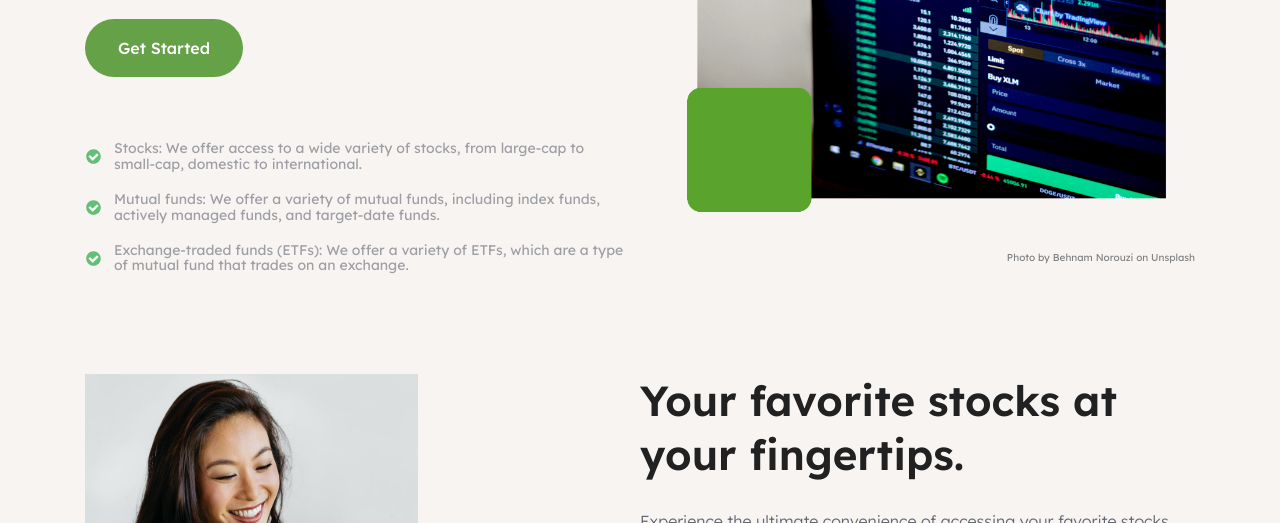
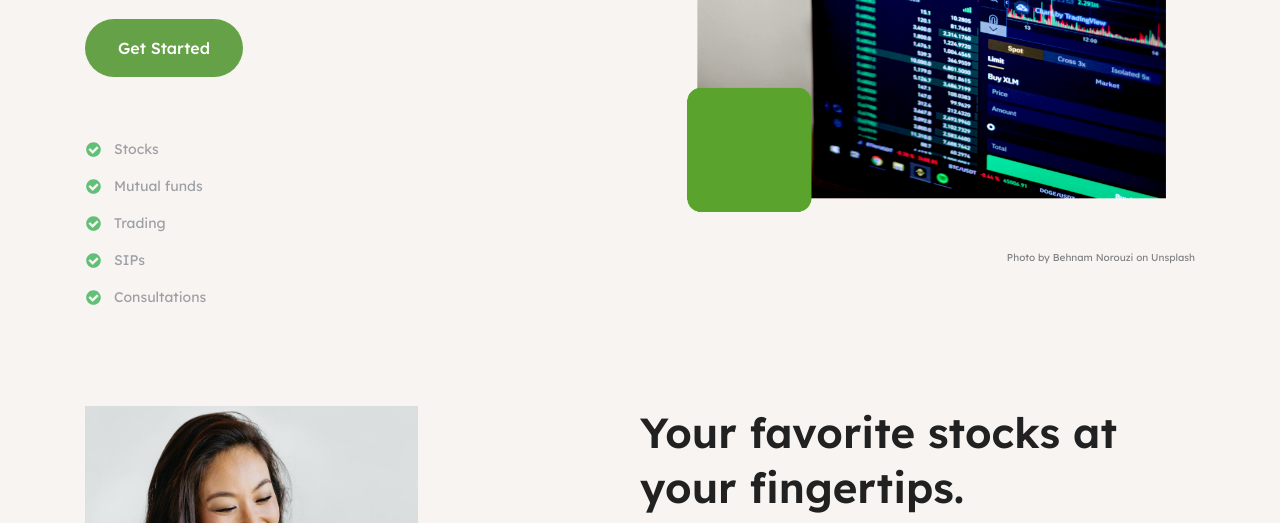
Before and after one commit to vinkarn/site, a plain HTML site: page index.html in a window 1280 px wide. Shown: the part 577-1100 px from the top of the page. Drawn offline with Linux system fonts and the light colour scheme.

Commit message:
refinements1

```diff
--- a/index.html
+++ b/index.html
@@ -277,8 +277,7 @@
                       </path>
                     </svg>
                     <span class="home-text03">
-                      Stocks: We offer access to a wide variety of stocks, from large-cap to small-cap, domestic to
-                      international.
+                      Stocks
                     </span>
                   </div>
                   <div class="home-feature1">
@@ -288,9 +287,7 @@
                       </path>
                     </svg>
                     <span class="home-text03">
-                      Mutual funds: We offer a variety of mutual funds, including index funds, actively managed funds,
-                      and target-date funds.
-
+                      Mutual funds
                     </span>
                   </div>
                   <div class="home-feature1">
@@ -300,8 +297,27 @@
                       </path>
                     </svg>
                     <span class="home-text03">
-                      Exchange-traded funds (ETFs): We offer a variety of ETFs, which are a type of mutual fund that
-                      trades on an exchange.
+                      Trading
+                    </span>
+                  </div>
+                  <div class="home-feature1">
+                    <svg viewBox="0 0 877.7142857142857 1024" class="home-icon06">
+                      <path
+                        d="M733.714 419.429c0-9.714-3.429-19.429-10.286-26.286l-52-51.429c-6.857-6.857-16-10.857-25.714-10.857s-18.857 4-25.714 10.857l-233.143 232.571-129.143-129.143c-6.857-6.857-16-10.857-25.714-10.857s-18.857 4-25.714 10.857l-52 51.429c-6.857 6.857-10.286 16.571-10.286 26.286s3.429 18.857 10.286 25.714l206.857 206.857c6.857 6.857 16.571 10.857 25.714 10.857 9.714 0 19.429-4 26.286-10.857l310.286-310.286c6.857-6.857 10.286-16 10.286-25.714zM877.714 512c0 242.286-196.571 438.857-438.857 438.857s-438.857-196.571-438.857-438.857 196.571-438.857 438.857-438.857 438.857 196.571 438.857 438.857z">
+                      </path>
+                    </svg>
+                    <span class="home-text03">
+                      SIPs
+                    </span>
+                  </div>
+                  <div class="home-feature1">
+                    <svg viewBox="0 0 877.7142857142857 1024" class="home-icon06">
+                      <path
+                        d="M733.714 419.429c0-9.714-3.429-19.429-10.286-26.286l-52-51.429c-6.857-6.857-16-10.857-25.714-10.857s-18.857 4-25.714 10.857l-233.143 232.571-129.143-129.143c-6.857-6.857-16-10.857-25.714-10.857s-18.857 4-25.714 10.857l-52 51.429c-6.857 6.857-10.286 16.571-10.286 26.286s3.429 18.857 10.286 25.714l206.857 206.857c6.857 6.857 16.571 10.857 25.714 10.857 9.714 0 19.429-4 26.286-10.857l310.286-310.286c6.857-6.857 10.286-16 10.286-25.714zM877.714 512c0 242.286-196.571 438.857-438.857 438.857s-438.857-196.571-438.857-438.857 196.571-438.857 438.857-438.857 438.857 196.571 438.857 438.857z">
+                      </path>
+                    </svg>
+                    <span class="home-text03">
+                      Consultations
                     </span>
                   </div>
                 </div>
```
